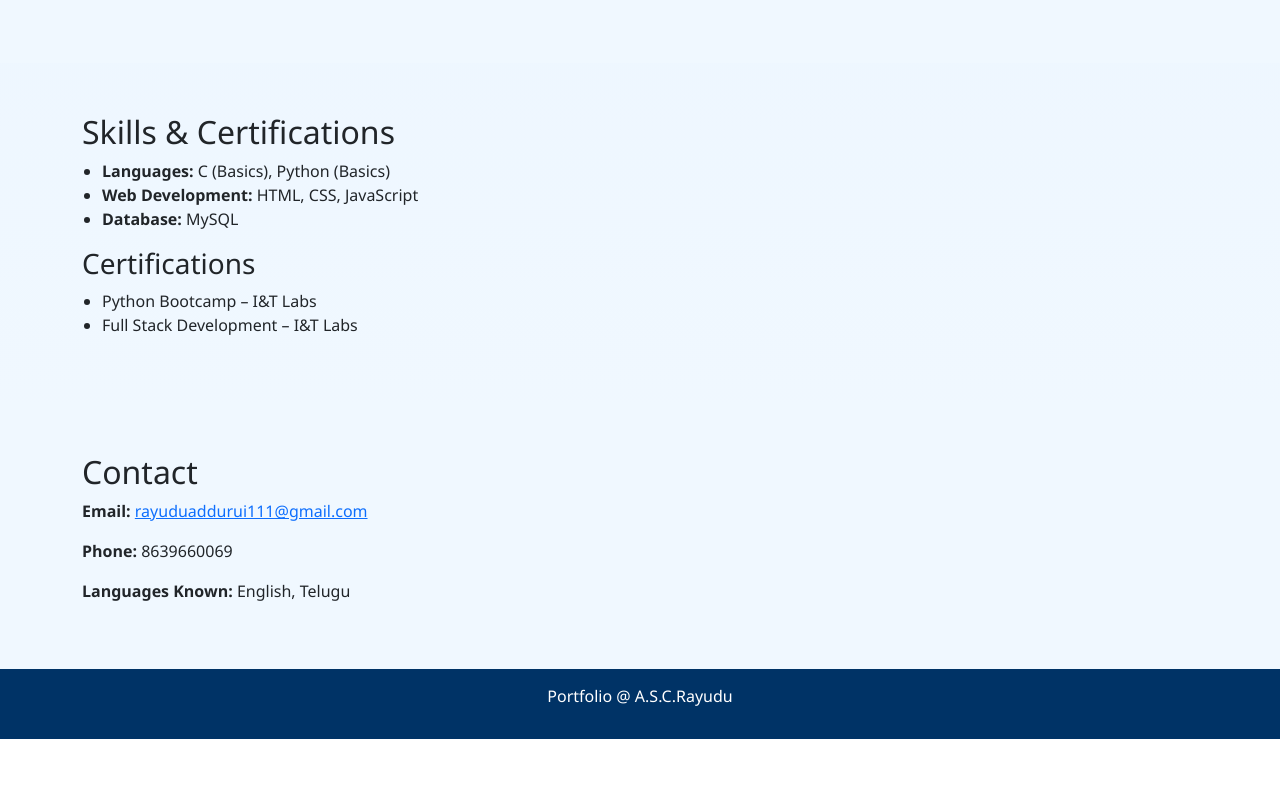
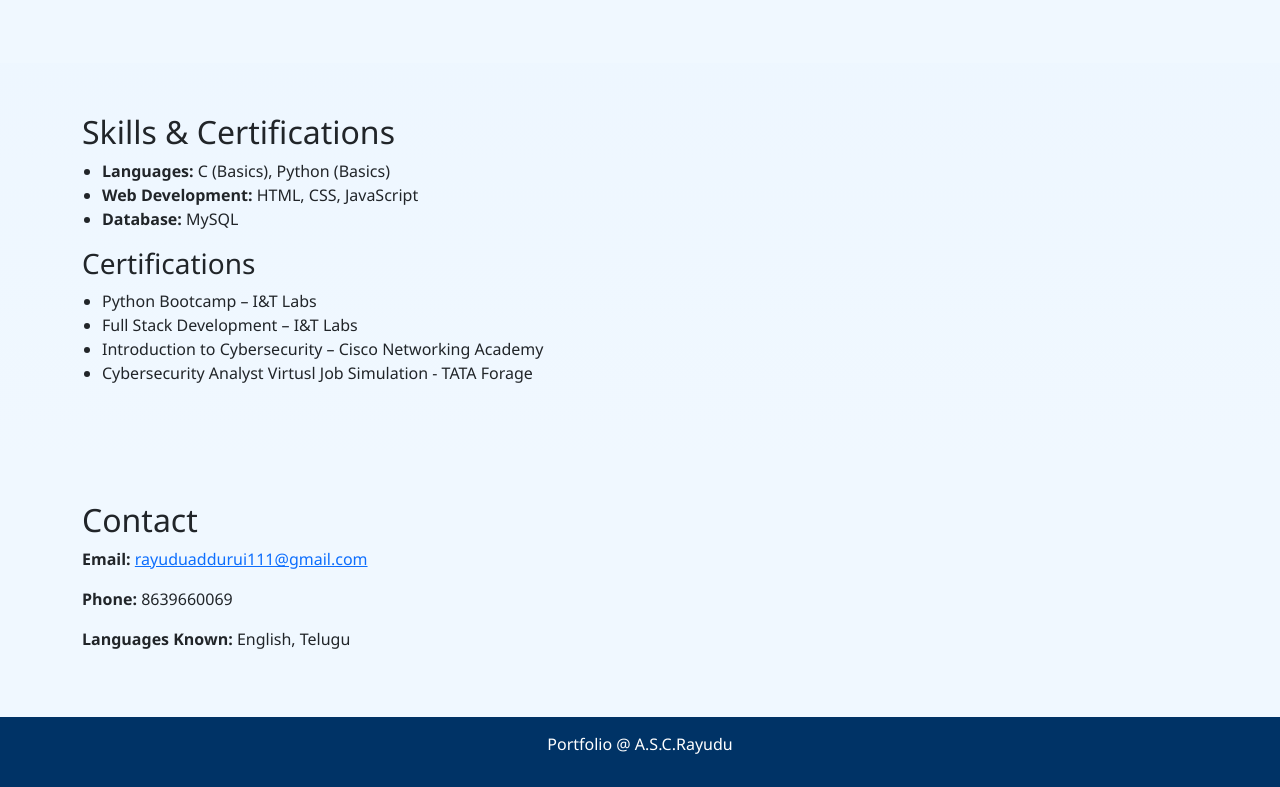
Before and after one commit to vijayaadduri/Resume, a plain HTML site: page index.html in a window 1280 px wide. Shown: the part 1357-2144 px from the top of the page. Before the commit the page ends 2096 px from the top, so only its background shows below. Drawn offline with nearby package versions, Linux system fonts and the light colour scheme.

Commit message:
Update index.html

```diff
--- a/index.html
+++ b/index.html
@@ -204,6 +204,8 @@
       <ul>
         <li>Python Bootcamp – I&T Labs</li>
         <li>Full Stack Development – I&T Labs</li>
+        <li>Introduction to Cybersecurity – Cisco Networking Academy</li>
+        <li>Cybersecurity Analyst Virtusl Job Simulation - TATA Forage</li>
       </ul>
     </div>
   </section>
```
